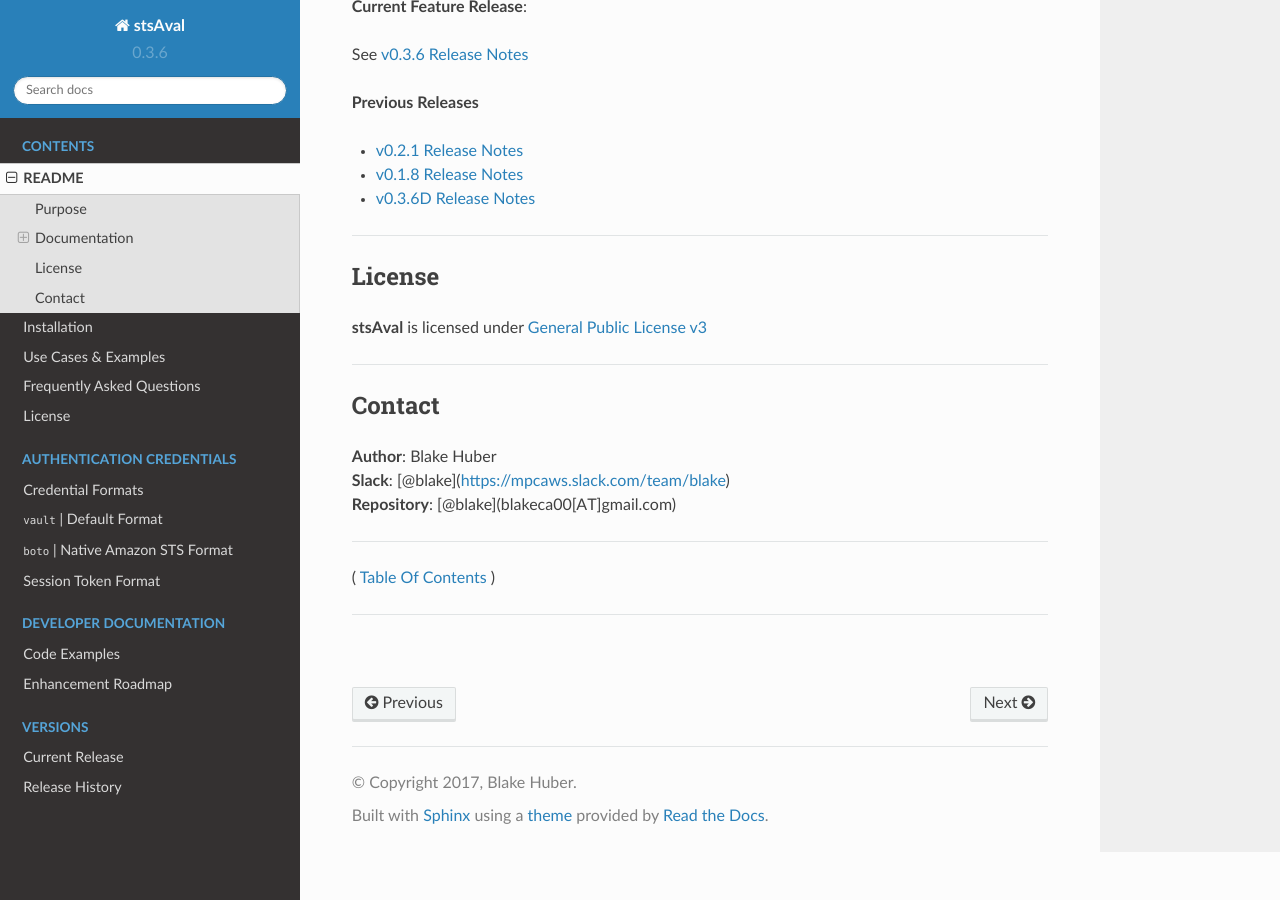
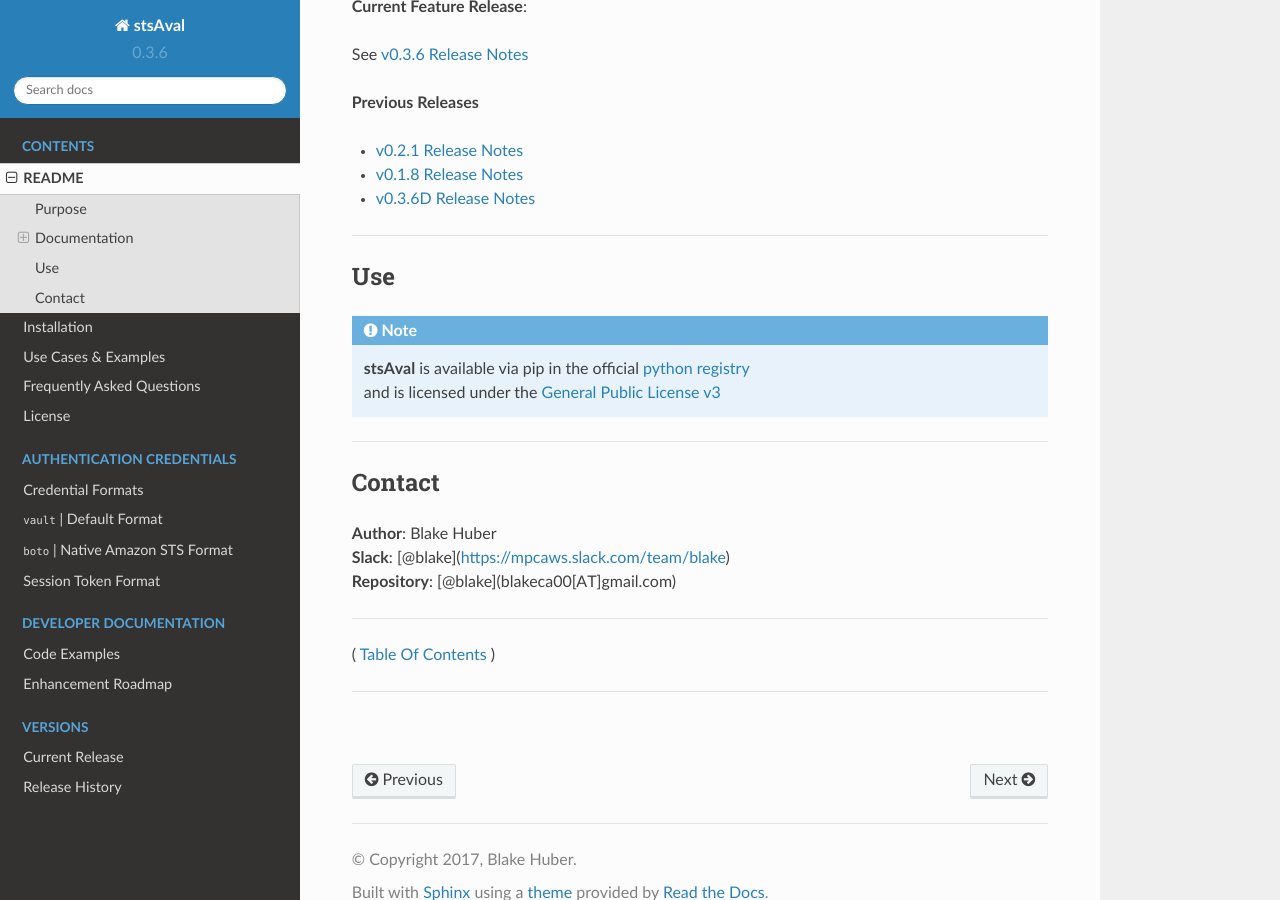
Before and after one commit to fstab50/stslib, a Sphinx documentation site: the page built from docs/README.rst, in a window 1280 px wide and 900 px high, scrolled down 881 px. Built offline with Sphinx 7.4.7 and the Read the Docs theme 2.0.0, drawn with Linux system fonts in a browser that asks for light colours.

Commit message:
README.rst

```diff
--- a/docs/README.rst
+++ b/docs/README.rst
@@ -49,10 +49,13 @@
 
 ------------
 
-License
+Use
 ~~~~~~~~~
 
-**stsAval** is licensed under `General Public License v3 <./license.html>`__
+.. note::
+
+    | **stsAval** is available via pip in the official `python registry <https://pypi.python.org/pypi>`__
+    | and is licensed under the `General Public License v3 <./license.html>`__
 
 ------------
 
```
